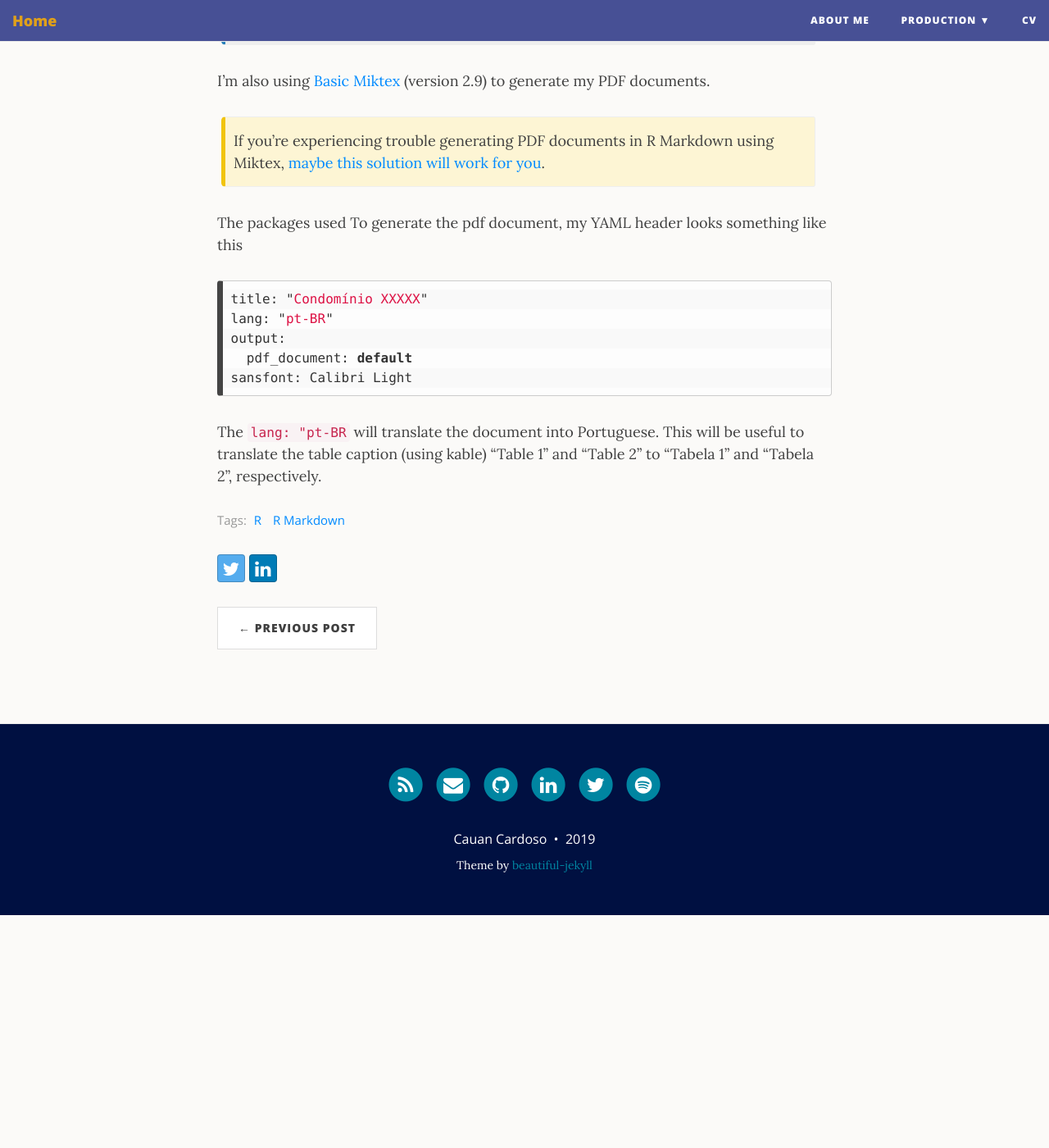
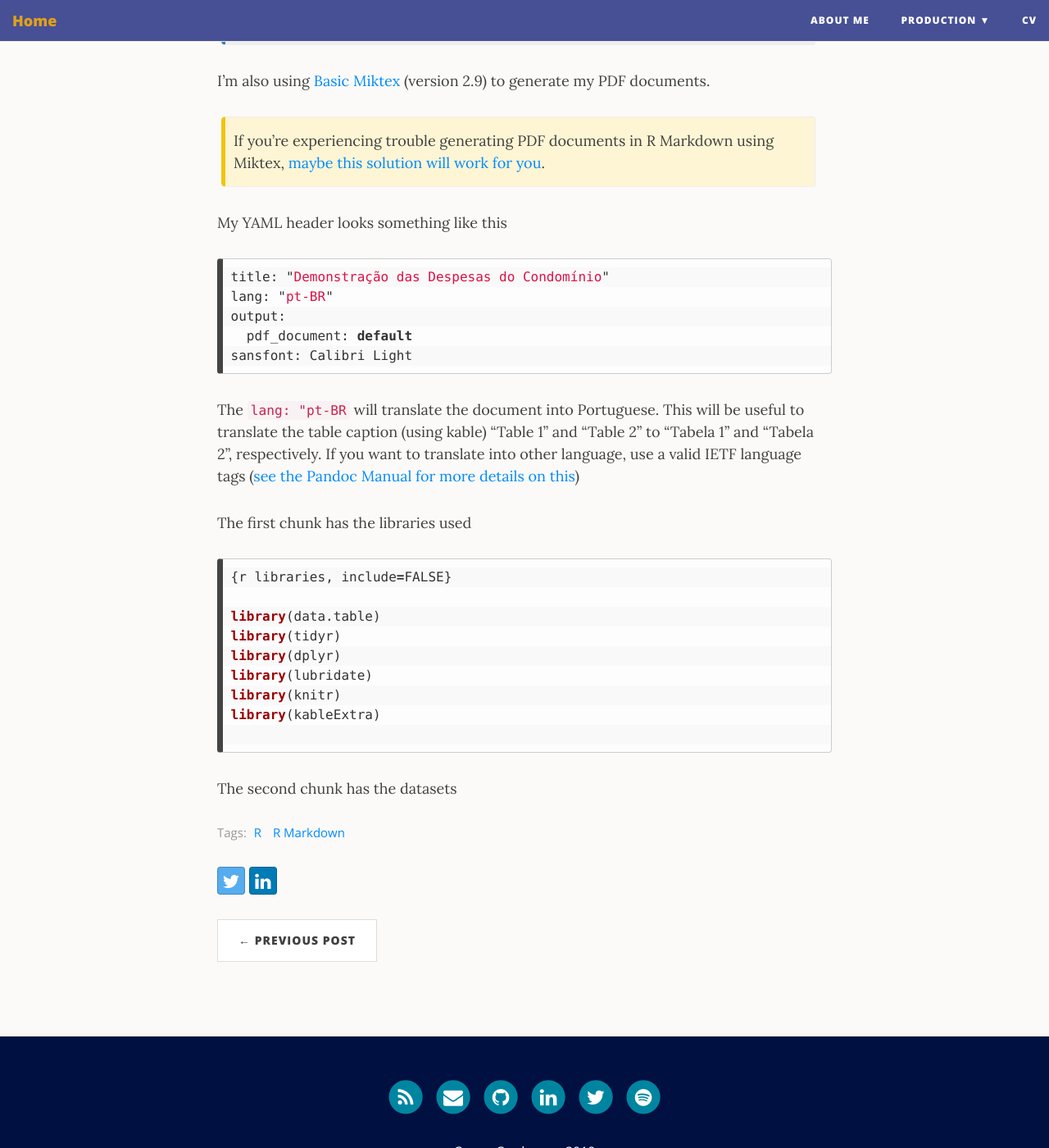
Before and after one commit to cauancardoso/cauancardoso.github.io, a Jekyll site: the page built from _posts/2019-07-02-R-Markdown.md, in a window 1280 px wide and 1400 px high, scrolled down 601 px. Shown: the whole window at 82% size. Built offline with Jekyll 4.4.1, drawn with Linux system fonts in a browser that asks for light colours; nearby versions of some CDN libraries; before the commit the page ends 1717 px from its top, so only the background shows below that.

Commit message:
Update 2019-07-02-R-Markdown.md

````diff
--- a/_posts/2019-07-02-R-Markdown.md
+++ b/_posts/2019-07-02-R-Markdown.md
@@ -21,14 +21,28 @@ I'm also using [Basic Miktex](https://miktex.org/) (version 2.9) to generate my
 If you're experiencing trouble generating PDF documents in R Markdown using Miktex, [maybe this solution will work for you](https://tex.stackexchange.com/questions/27138/how-can-i-fix-the-error-gui-framework-cannot-be-initialized-with-texniccenter).
 {: .box-warning}
 
-The packages used
-To generate the pdf document, my YAML header looks something like this
+My YAML header looks something like this
 
 ```javascript
-title: "Condomínio XXXXX"
+title: "Demonstração das Despesas do Condomínio"
 lang: "pt-BR"
 output:
   pdf_document: default
 sansfont: Calibri Light
 ```
-The ```lang: "pt-BR ``` will translate the document into Portuguese. This will be useful to translate the table caption (using kable) "Table 1" and "Table 2" to "Tabela 1" and "Tabela 2", respectively.
+The ```lang: "pt-BR ``` will translate the document into Portuguese. This will be useful to translate the table caption (using kable) "Table 1" and "Table 2" to "Tabela 1" and "Tabela 2", respectively. If you want to translate into other language, use a valid IETF language tags ([see the Pandoc Manual for more details on this](https://pandoc.org/MANUAL.html#language-variables))
+
+The first chunk has the libraries used
+
+```javascript
+{r libraries, include=FALSE}
+
+library(data.table)
+library(tidyr)
+library(dplyr)
+library(lubridate)
+library(knitr)
+library(kableExtra)
+
+```
+The second chunk has the datasets
````
